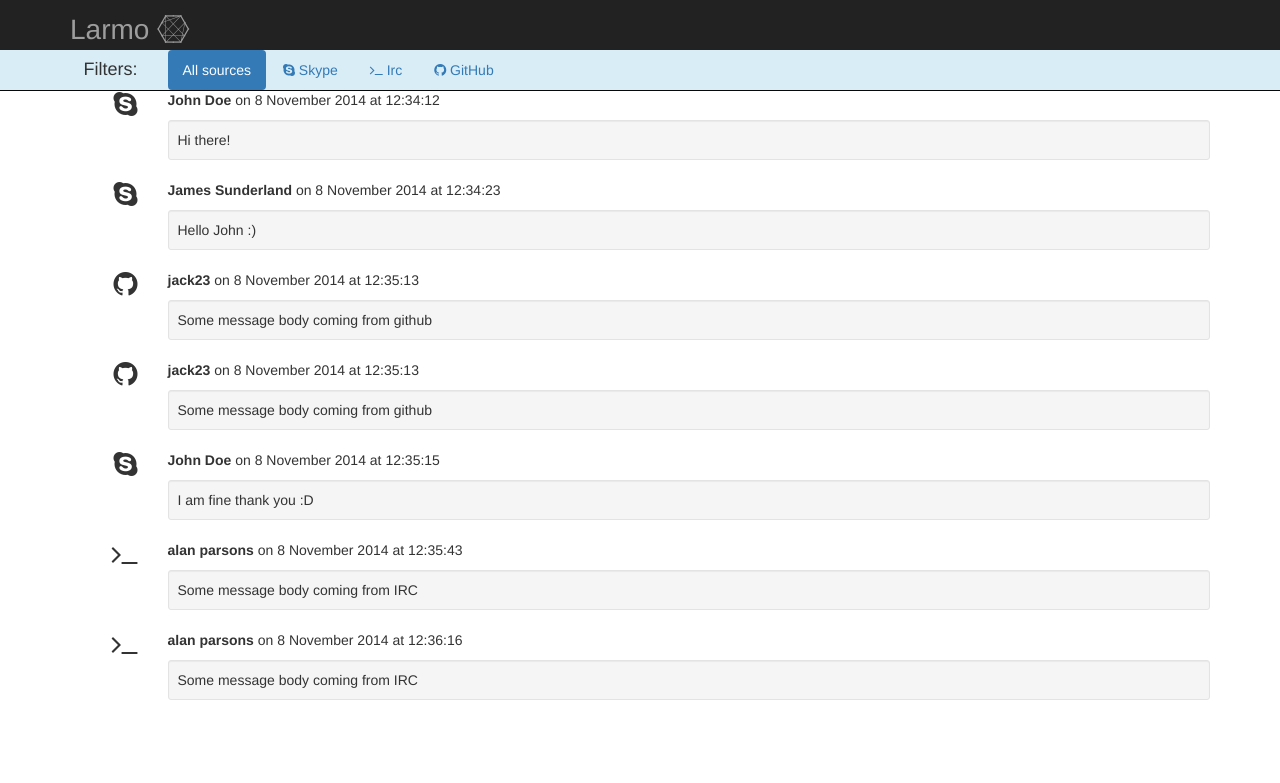
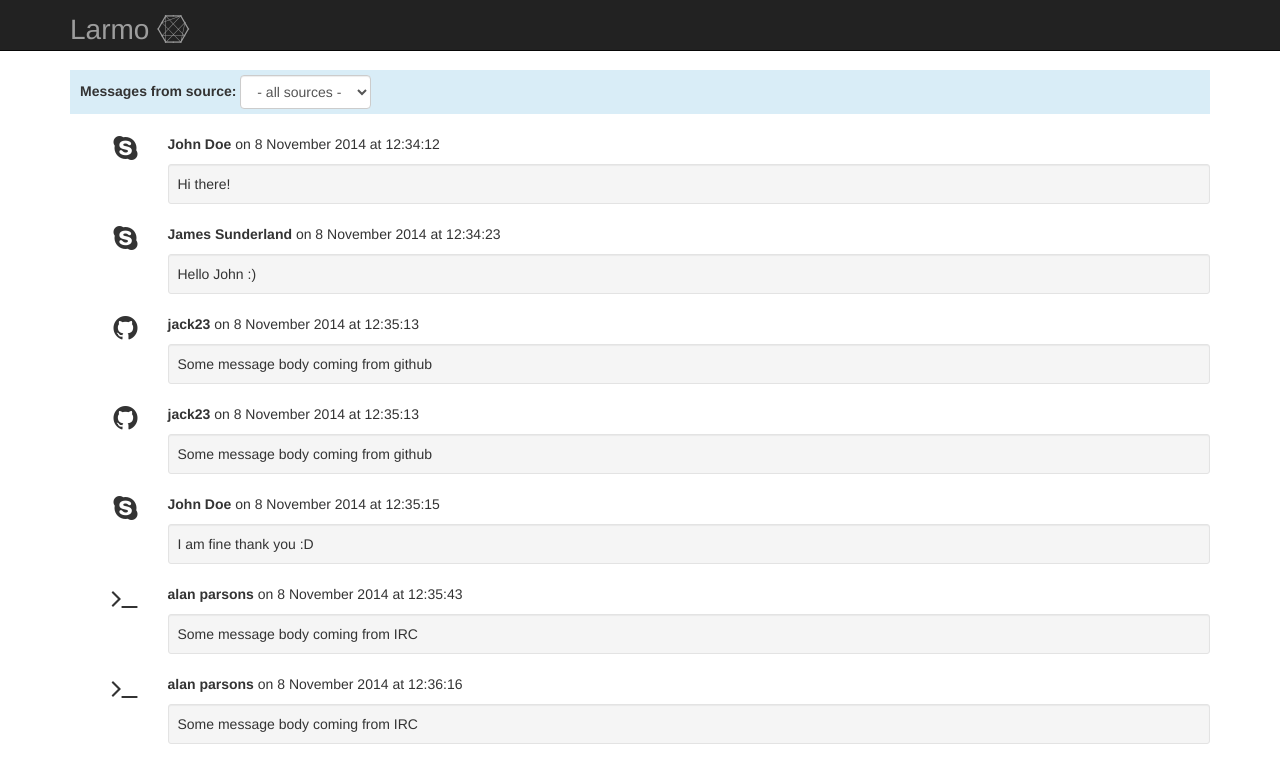
Before and after one commit to zeulus/larmo, a PHP site: page /webapp/index.html in a window 1280 px wide. Shown: the top 783 px of the page. Run offline with PHP 8.4, Linux system fonts and the light colour scheme; some libraries are stand-ins or nearby versions.

Commit message:
Getting list of sources from api

```diff
--- /dev/null
+++ b/webapp/data/getAvailableSources.json
@@ -0,0 +1,14 @@
+[
+  {
+    "id": "skype",
+    "label": "Skype"
+  },
+  {
+    "id": "irc",
+    "label": "IRC"
+  },
+  {
+    "id": "github",
+    "label": "GitHub"
+  }
+]
--- a/webapp/src/controllers/appController.js
+++ b/webapp/src/controllers/appController.js
@@ -5,5 +5,5 @@ app.controller("AppController", AppController);
 AppController.$inject = ["$rootScope"];
 
 function AppController($rootScope) {
-        $rootScope._ = translation;
+    $rootScope._ = translation;
 }
--- a/webapp/src/controllers/mainController.js
+++ b/webapp/src/controllers/mainController.js
@@ -2,10 +2,21 @@
 
 app.controller("MainController", MainController);
 
-MainController.$inject = ["$scope"];
+MainController.$inject = ["$scope", "APIService"];
 
-function MainController($scope) {
-    $scope.messages = getLatestMessages();
+function MainController($scope, APIService) {
+    $scope.messages = [];
+    $scope.filters = {source: ""};
+    $scope.getLatestMessages = getLatestMessages;
+
+    setupAvailableSources();
+    getLatestMessages();
+
+    function setupAvailableSources() {
+        APIService.getAvailableSources().then(function(response) {
+            $scope.sources = response.data;
+        });
+    }
 
     function getLatestMessages() {
         return [];
--- a/webapp/src/lang/en.js
+++ b/webapp/src/lang/en.js
@@ -2,6 +2,7 @@
 
 var translation = {
     filters: {
-        mainLabel: "Filters:"
+        sourceLabel: "Messages from source:",
+        allSources: "- all sources -"
     }
 };
--- a/webapp/src/services/apiService.js
+++ b/webapp/src/services/apiService.js
@@ -9,15 +9,24 @@ function apiService(AjaxService) {
 
     var self = {
         getLatestMessages: getLatestMessages,
+        getAvailableSources: getAvailableSources
     };
 
     return self;
 
     function getLatestMessages(limit) {
         var url = useMocksData
-            ? "/data/getLatestMessages?limit=" + limit + "&t="
-            : "/api/messages?limit=" + limit + "&t=";
+            ? "data/getLatestMessages.json?limit=" + limit + "&t="
+            : "api/messages?limit=" + limit + "&t=";
 
         return AjaxService.get(url + new Date().getTime());
-    };
+    }
+
+    function getAvailableSources() {
+        var url = useMocksData
+            ? "data/getAvailableSources.json?t="
+            : "api/getAvailableSources?t=";
+
+        return AjaxService.get(url + new Date().getTime());
+    }
 }
--- a/webapp/styles/layout.css
+++ b/webapp/styles/layout.css
@@ -1,7 +1,12 @@
 body {
-    padding-top: 90px;
+    padding-top: 70px;
 }
 
 .navbar-brand {
     font-size: 28px;
 }
+
+#filters-form {
+    padding: 5px 10px;
+    margin-bottom: 20px;
+}
--- a/webapp/templates/common/filters.html
+++ b/webapp/templates/common/filters.html
@@ -1,17 +1,13 @@
-<div class="bg-info">
-    <div class="container">
-        <div class="row">
-            <div class="col-sm-1 text-right">
-                <h4>{{_.filters.mainLabel}}</h4>
-            </div>
-            <div class="col-sm-11">
-                <ul class="nav nav-pills">
-                    <li class="filter-button active"><a id="source-all" href="#">All sources</a></li>
-                    <li class="filter-button"><a id="source-skype" href="#"><i class="fa fa-skype"></i> Skype</a></li>
-                    <li class="filter-button"><a id="source-irc" href="#"><i class="fa fa-terminal"></i> Irc</a></li>
-                    <li class="filter-button"><a id="source-github" href="#"><i class="fa fa-github"></i> GitHub</a></li>
-                </ul>
-            </div>
-        </div>
+<form class="form-inline bg-info" id="filters-form">
+    <div class="form-group">
+        <label for="filters-source-element">{{_.filters.sourceLabel}}</label>
+        <select class="form-control"
+            id="filters-source-element"
+            name="filters[source]"
+            ng-options="source.id as source.label for source in sources"
+            ng-model="filters.source"
+            ng-change="getLatestMessages()">
+            <option value="">{{_.filters.allSources}}</option>
+        </select>
     </div>
-</div>
+</form>
--- a/webapp/templates/controllers/main.html
+++ b/webapp/templates/controllers/main.html
@@ -1,3 +1,5 @@
+<div ng-include="'templates/common/filters.html'"></div>
+
 <div class="row message source-skype">
     <div class="col-sm-1 col-xs-12 text-right message-source">
         <i class="fa fa-skype fa-2x"></i>
--- a/webapp/templates/layout/header.html
+++ b/webapp/templates/layout/header.html
@@ -4,5 +4,4 @@
             <a class="navbar-brand" href="#/">Larmo <i class="fa fa-connectdevelop"></i></a>
         </div>
     </div>
-    <div ng-include="'templates/common/filters.html'"></div>
 </div>
```
